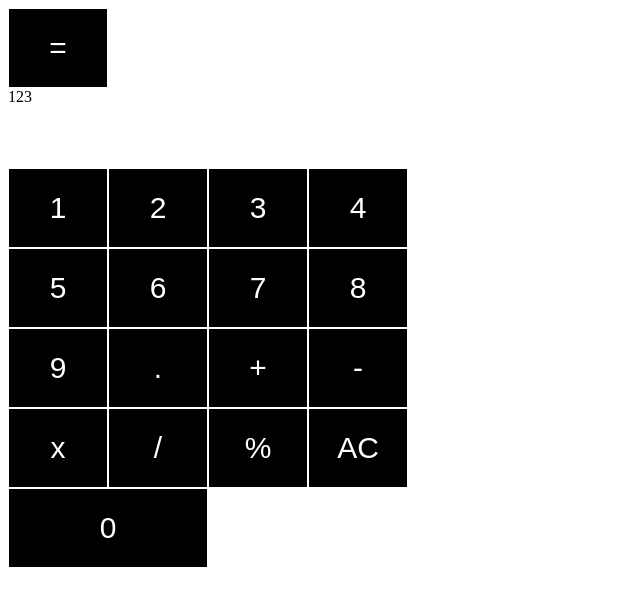
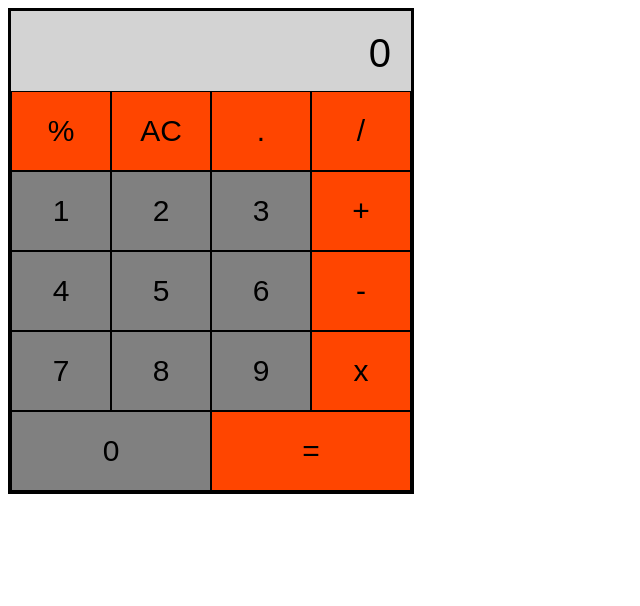
Before and after one commit to Leon-Wun/Calculator, a plain HTML site: page index.html in a window 1280 px wide. Shown: the whole page, without its empty margins (0-640 px from the left). Drawn offline with Linux system fonts and the light colour scheme.

Commit message:
updated CSS and started JS logic

```diff
--- a/index.html
+++ b/index.html
@@ -8,27 +8,25 @@
   </head>
   <body>
     <div id="container">
-      <div id="displayOutput">123</div>
+      <div id="displayOutput">0</div>
+      <button class="buttons operator" id="percentButton">%</button>
+      <button class="buttons operator" id="resetButton">AC</button>
+      <button class="buttons operator" id="buttonDot">.</button>
+      <button class="buttons operator" id="divideButton">/</button>
       <button class="buttons number" id="button1">1</button>
       <button class="buttons number" id="button2">2</button>
       <button class="buttons number" id="button3">3</button>
-      <button class="buttons operator" id="buttonEqual">=</button>
+      <button class="buttons operator" id="addButton">+</button>
       <button class="buttons number" id="button4">4</button>
       <button class="buttons number" id="button5">5</button>
       <button class="buttons number" id="button6">6</button>
+      <button class="buttons operator" id="subtractButton">-</button>
       <button class="buttons number" id="button7">7</button>
       <button class="buttons number" id="button8">8</button>
       <button class="buttons number" id="button9">9</button>
-
-      <button class="buttons operator" id="buttonDot">.</button>
-      <button class="buttons operator" id="addButton">+</button>
-      <button class="buttons operator" id="subtractButton">-</button>
       <button class="buttons operator" id="multiplyButton">x</button>
-      <button class="buttons operator" id="divideButton">/</button>
-
-      <button class="buttons operator" id="percentButton">%</button>
-      <button class="buttons operator" id="resetButton">AC</button>
-      <button class="buttons" id="button0">0</button>
+      <button class="buttons number" id="button0">0</button>
+      <button class="buttons operator" id="buttonEqual">=</button>
     </div>
     <script src="index.js"></script>
   </body>
--- a/index.js
+++ b/index.js
@@ -0,0 +1,7 @@
+const buttons = document.querySelectorAll(".buttons");
+
+for (let i = 0; i < buttons.length; i++) {
+  buttons[i].addEventListener("click", function () {
+    console.log(this.textContent);
+  });
+}
--- a/styles.css
+++ b/styles.css
@@ -3,18 +3,26 @@
   grid-template-columns: repeat(4, 1fr);
   grid-auto-rows: 80px;
   width: 400px;
+  border: 3px solid black;
+  font-family: Arial, Helvetica, sans-serif;
 }
 
 .buttons {
-  border: 1px solid white;
-  font-family: Arial, Helvetica, sans-serif;
+  border: 1px solid black;
   font-size: 30px;
   color: white;
   background-color: black;
 }
 
 #displayOutput {
+  display: grid;
+  align-items: center;
+  justify-content: end;
+  padding: 20px;
+  background-color: lightgrey;
+  color: black;
   grid-column: 1/5;
+  font-size: 40px;
 }
 
 #button0 {
@@ -22,5 +30,16 @@
 }
 
 #buttonEqual {
-  grid-row: 1/2;
+  grid-row: 0/7;
+  grid-column: 3/5;
 }
+
+.number {
+  background-color: gray;
+  color: black;
+}
+
+.operator {
+  background-color: orangered;
+  color: black;
+}
```
